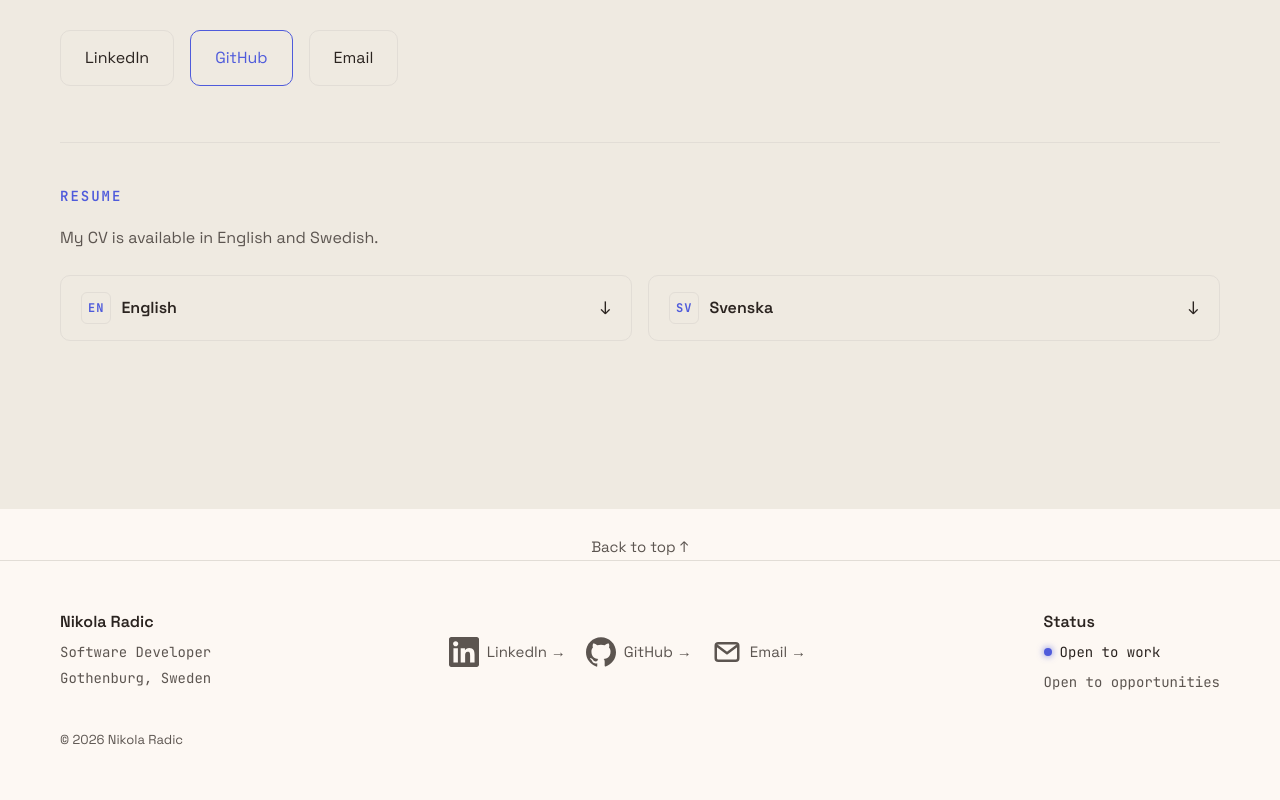
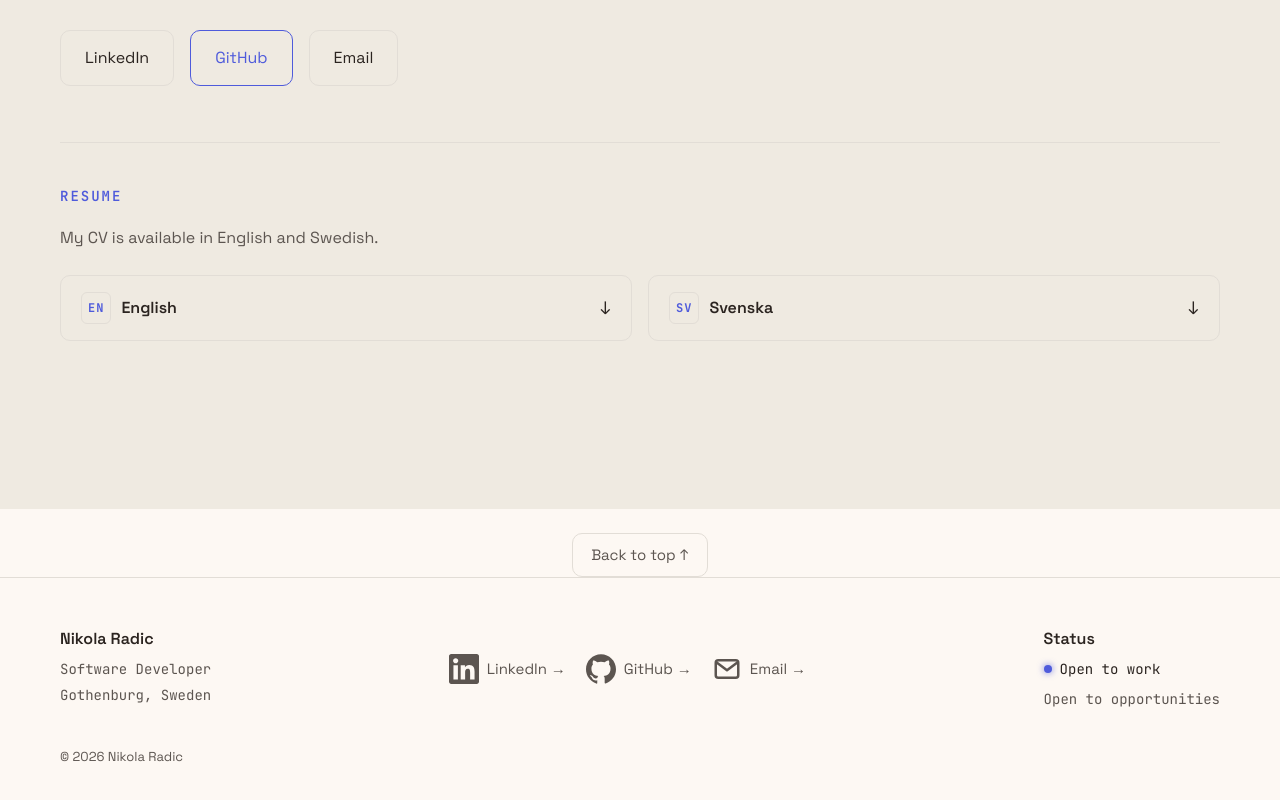
Before and after one commit to nikoradic/portfolio, a React (Vite) app: page / in a window 1280 px wide. Shown: the part 3876-4676 px from the top of the page. Built offline with nearby package versions, Linux system fonts and the light colour scheme.

Commit message:
Polish back to top button

```diff
--- a/src/App.css
+++ b/src/App.css
@@ -663,6 +663,24 @@
   padding: 24px 0 0;
 }
 
+.back-to-top {
+  display: inline-flex;
+  align-items: center;
+  gap: 6px;
+  border: 1px solid var(--border);
+  border-radius: 10px;
+  padding: 8px 18px;
+  transition:
+    color 0.2s ease,
+    border-color 0.2s ease;
+}
+
+.back-to-top:hover,
+.back-to-top:focus-visible {
+  border-color: var(--accent);
+  color: var(--accent);
+}
+
 .site-footer {
   width: 100%;
   padding: 48px 0;
```
